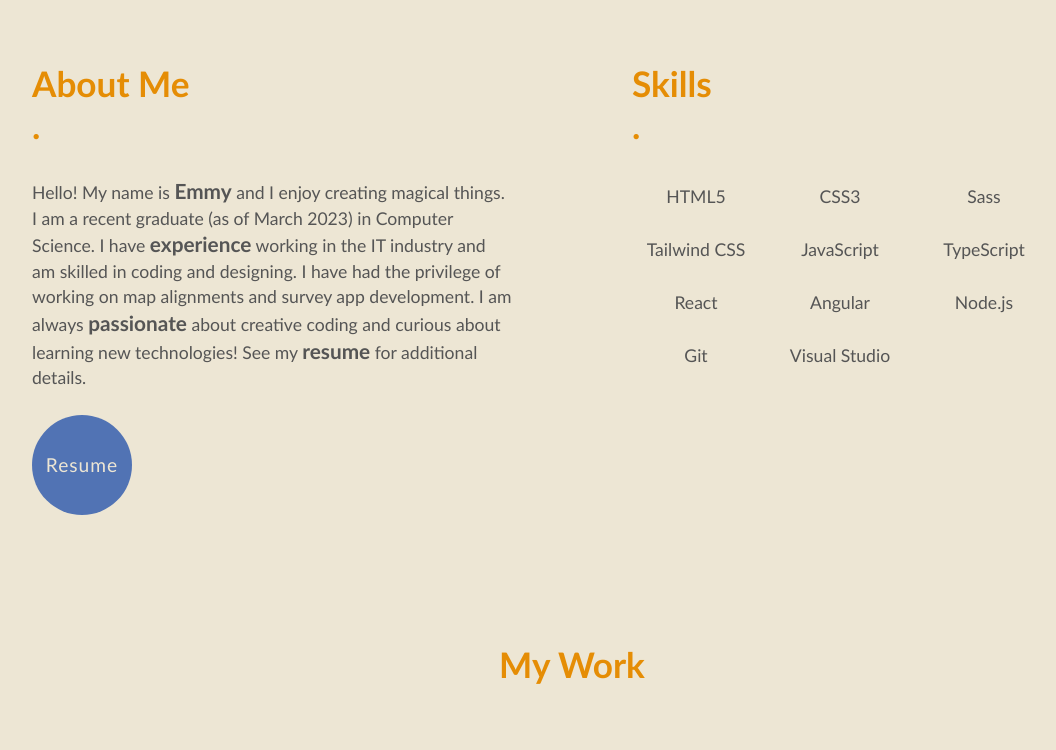
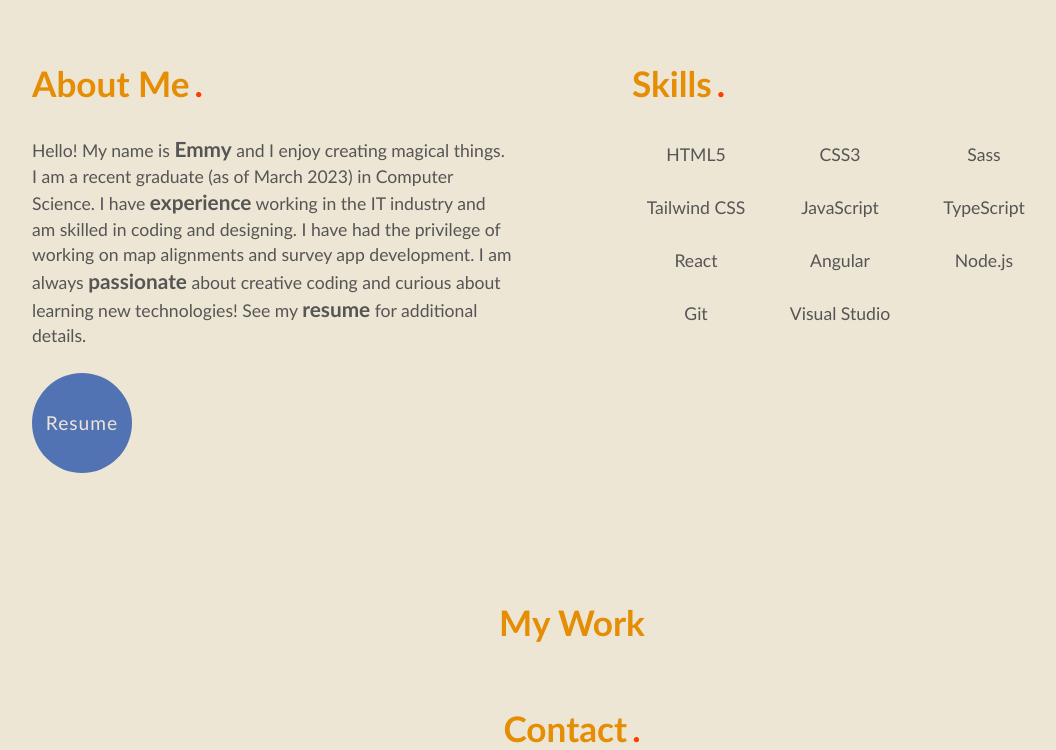
Before and after one commit to eobcre/abstract-app, an Angular app: page / in a window 1280 px wide. Shown: the part 873-1623 px from the top of the page, without its empty margins (68-1124 px from the left). Built offline with nearby package versions, Linux system fonts and the light colour scheme; what src would draw is missing.

Commit message:
style fixed for dot

```diff
--- a/src/app/section/about/about.component.scss
+++ b/src/app/section/about/about.component.scss
@@ -13,6 +13,16 @@
     color: base.$color-orange;
     font-family: base.$font-base;
     font-size: 2.2rem;
+  }
+
+  .intro {
+    display: flex;
+  }
+
+  .dot {
+    color: base.$color-red;
+    font-size: 2.2rem;
+    margin-left: 5px;
   }
 
   p {
--- a/src/app/section/contact/contact.component.scss
+++ b/src/app/section/contact/contact.component.scss
@@ -4,11 +4,21 @@
   background-color: var(--main-content-background-color);
   height: 100vh;
 
+  .intro {
+    display: flex;
+    justify-content: center;
+  }
+
   h1 {
-    text-align: center;
     color: base.$color-orange;
     font-family: base.$font-base;
     font-size: 2.2rem;
+  }
+
+  .dot {
+    color: base.$color-red;
+    font-size: 2.2rem;
+    margin-left: 5px;
   }
 
   form {
```
